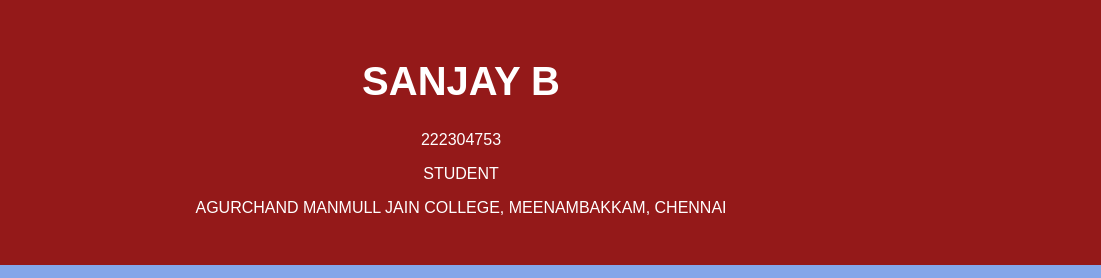
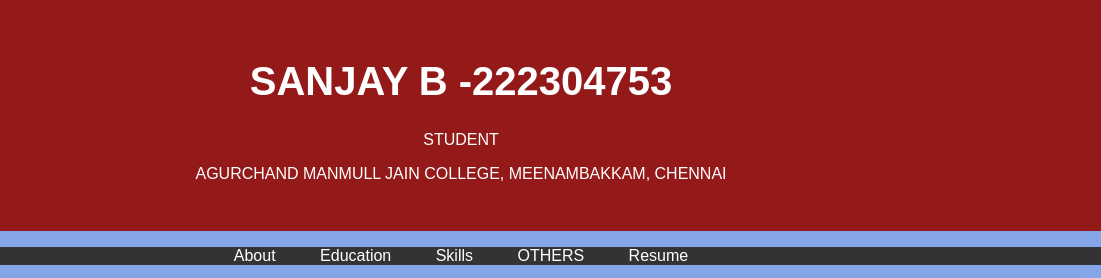
Before and after one commit to Sanjay23amj/digital-portfolio, a plain HTML site: page index.html in a window 1280 px wide. Shown: the top 278 px of the page, 179-1280 px from the left. Drawn offline with Linux system fonts and the light colour scheme.

Commit message:
Update index.html

```diff
--- a/index.html
+++ b/index.html
@@ -95,8 +95,7 @@
     <header>
         <div class="header-content">
             <img src="pic.jpg" alt="Your Profile Picture" class="profile-picture">
-            <h1>SANJAY B</h1>
-            <p>222304753</p>
+            <h1>SANJAY B -222304753 </h1>
             <p>STUDENT</p>
             <p>AGURCHAND MANMULL JAIN COLLEGE, MEENAMBAKKAM, CHENNAI</p>
         </div>
```
